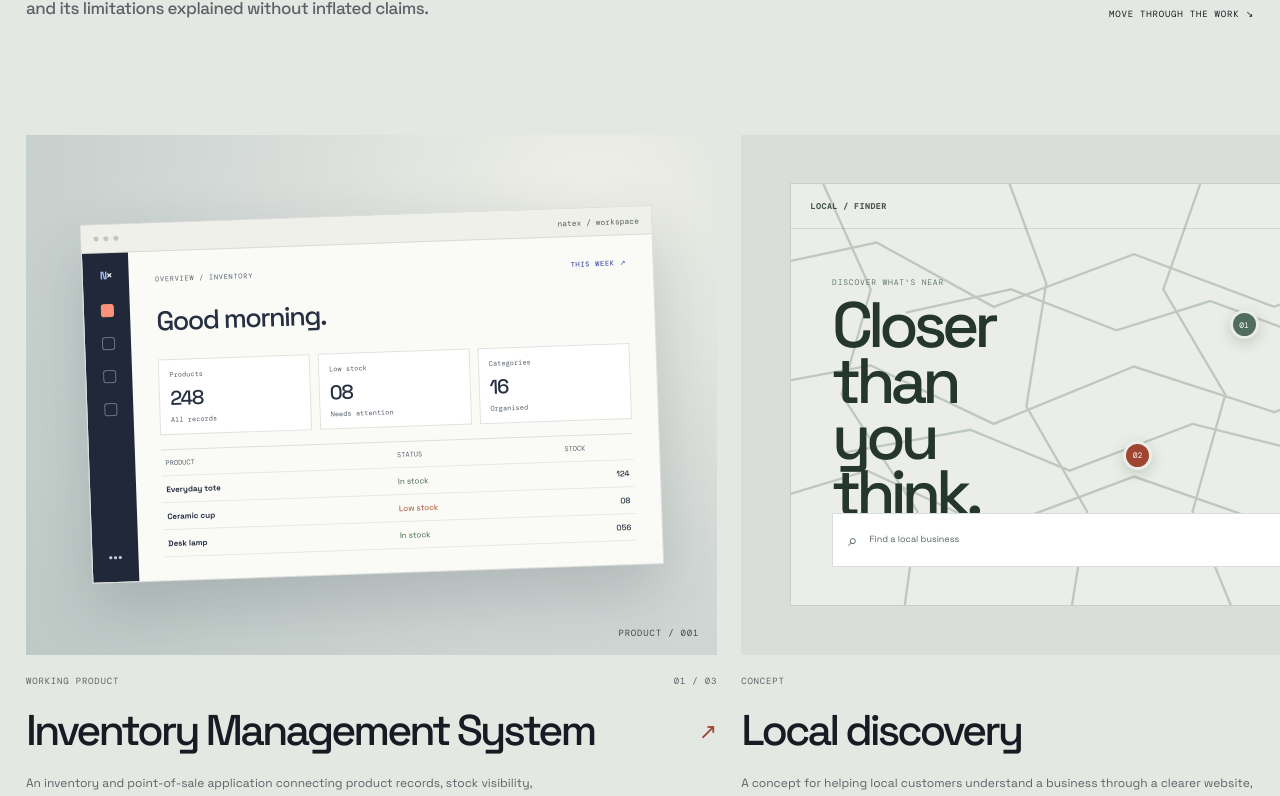
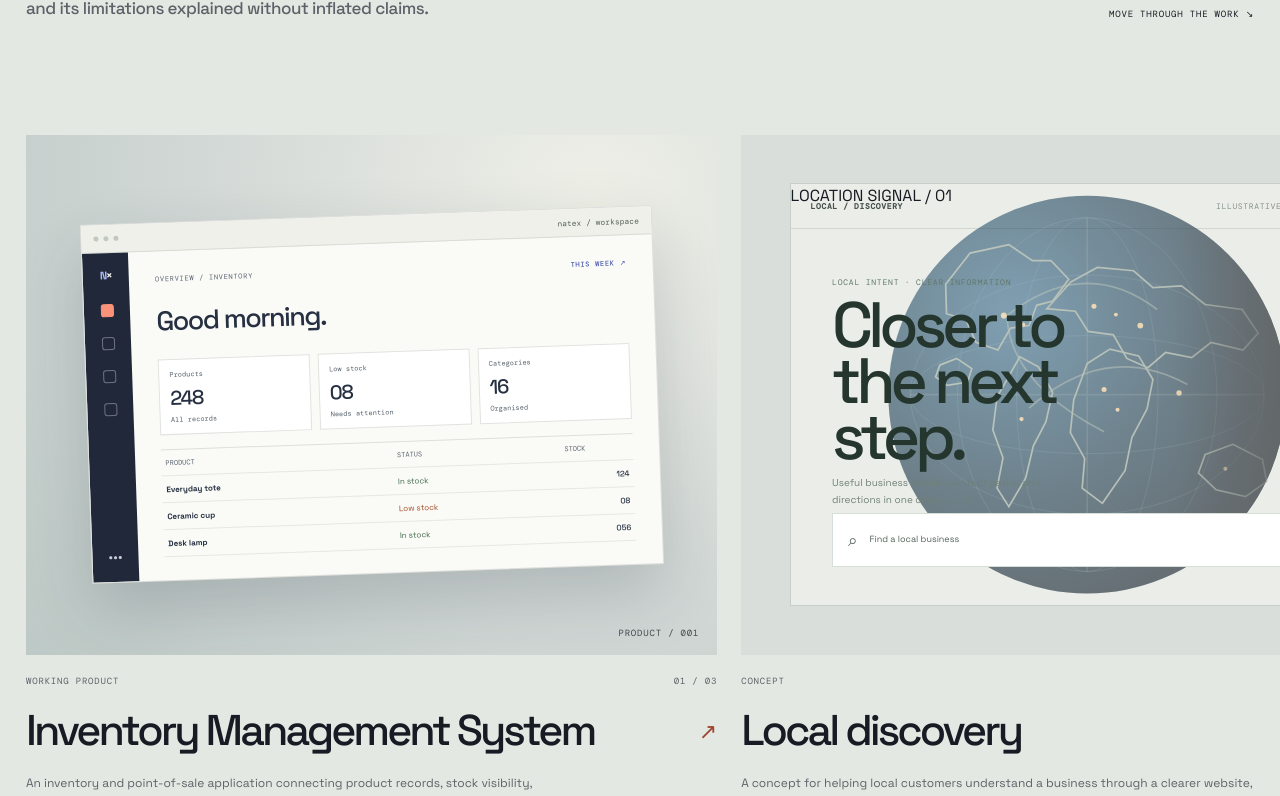
Before and after one commit to NatexWorks/SETDEMO, a Next.js app: page /work in a window 1280 px wide. Shown: the part 623-1419 px from the top of the page. Built offline with nearby package versions, Linux system fonts and the light colour scheme; no server answers.

Commit message:
Replace local discovery artwork with an illustrative rotating Earth

```diff
--- a/components/project-art.tsx
+++ b/components/project-art.tsx
@@ -31,14 +31,63 @@ export default function ProjectArt({
     return (
       <div className={"project-art project-art--discovery" + (compact ? " is-compact" : "")} aria-hidden="true">
         <div className="discovery-panel">
-          <div className="discovery-panel__top"><b>LOCAL / FINDER</b><span>SEARCH PREVIEW</span></div>
-          <div className="discovery-panel__copy"><small>DISCOVER WHAT&apos;S NEAR</small><strong>Closer than<br />you think.</strong><span>Clear details. Useful directions. A simple next step.</span></div>
-          <svg viewBox="0 0 600 360" preserveAspectRatio="xMidYMid slice">
-            <path d="M-20 80 120 50 220 105 340 60 460 105 630 35M-20 180 115 155 220 205 340 156 460 195 630 130M-20 285 112 245 220 295 340 250 460 292 630 220" />
-            <path d="M70 -10 115 90 90 180 155 280 140 390M230 -10 265 85 248 190 300 280 282 390M400 -10 365 90 418 180 390 280 435 390M550 -10 500 80 540 180 495 280 550 390" />
-            <path d="M145 110 235 90 325 125 405 100 500 135M90 230 200 210 285 245 390 205 510 235" />
-          </svg>
-          <div className="map-pin map-pin--one">01</div><div className="map-pin map-pin--two">02</div><div className="map-pin map-pin--three">03</div>
+          <div className="discovery-panel__top"><b>LOCAL / DISCOVERY</b><span>ILLUSTRATIVE LOCATION MODEL</span></div>
+          <div className="discovery-panel__copy">
+            <small>LOCAL INTENT · CLEAR INFORMATION</small>
+            <strong>Closer to<br />the next step.</strong>
+            <span>Useful business details, contact paths, and directions in one clear journey.</span>
+          </div>
+          <div className="discovery-earth" role="presentation">
+            <div className="discovery-earth__orbit discovery-earth__orbit--one" />
+            <div className="discovery-earth__orbit discovery-earth__orbit--two" />
+            <div className="discovery-earth__globe">
+              <svg viewBox="0 0 500 500" focusable="false">
+                <defs>
+                  <radialGradient id="discovery-earth-light" cx="32%" cy="30%" r="75%">
+                    <stop offset="0" stopColor="#356d93" />
+                    <stop offset=".58" stopColor="#17384f" />
+                    <stop offset="1" stopColor="#071522" />
+                  </radialGradient>
+                  <linearGradient id="discovery-earth-shade" x1="0" y1="0" x2="1" y2="0">
+                    <stop offset="0" stopColor="#07111d" stopOpacity=".02" />
+                    <stop offset=".72" stopColor="#030812" stopOpacity=".1" />
+                    <stop offset="1" stopColor="#02050b" stopOpacity=".9" />
+                  </linearGradient>
+                </defs>
+                <circle cx="250" cy="250" r="236" fill="url(#discovery-earth-light)" />
+                <g className="discovery-earth__grid" fill="none" stroke="#8eb5ca" strokeOpacity=".22" strokeWidth="1">
+                  <ellipse cx="250" cy="250" rx="210" ry="70" />
+                  <ellipse cx="250" cy="250" rx="210" ry="142" />
+                  <ellipse cx="250" cy="250" rx="84" ry="210" />
+                  <ellipse cx="250" cy="250" rx="154" ry="210" />
+                  <path d="M40 250h420M250 40v420" />
+                </g>
+                <g className="discovery-earth__continents">
+                  <path d="M82 119 111 82 157 72 185 91 207 91 228 113 209 139 190 144 181 168 159 171 144 197 118 188 106 161 83 154Z" />
+                  <path d="m170 205 22 12 17 30-8 35-15 29-9 38-20 34-14-22 7-36-12-33 5-39Z" />
+                  <path d="m231 116 31-17 43 4 23 20 34-2 28 22 44 6 19 28-18 20-38-9-23 18-31-6-21 18-25-11-16-28-30-4-15-24-34-3Z" />
+                  <path d="m250 213 27-17 34 8 17 28-7 35-18 34-8 39-27 39-24-18 3-35-17-31 4-39Z" />
+                  <path d="m390 321 33-12 35 18 5 26-25 18-35-8-21-20Z" />
+                  <path d="m75 215 20-8 18 12-5 16-24 4-14-10Z" />
+                </g>
+                <g className="discovery-earth__routes" fill="none" stroke="#f0b477" strokeOpacity=".58" strokeWidth="1.6">
+                  <path d="M150 160Q245 82 333 149" />
+                  <path d="M181 266Q272 185 369 238" />
+                  <path d="M155 161Q161 238 270 294" />
+                </g>
+                <g className="discovery-earth__city-lights" fill="#ffd59a">
+                  <circle cx="151" cy="156" r="3.5" /><circle cx="174" cy="167" r="2.5" />
+                  <circle cx="258" cy="145" r="3" /><circle cx="284" cy="155" r="2.3" />
+                  <circle cx="313" cy="168" r="3.4" /><circle cx="270" cy="244" r="3" />
+                  <circle cx="286" cy="268" r="2.4" /><circle cx="359" cy="248" r="3.2" />
+                  <circle cx="172" cy="279" r="2.5" /><circle cx="414" cy="338" r="2.4" />
+                </g>
+                <circle cx="250" cy="250" r="236" fill="url(#discovery-earth-shade)" />
+              </svg>
+              <span className="discovery-earth__atmosphere" />
+            </div>
+            <span className="discovery-earth__label">LOCATION SIGNAL / 01</span>
+          </div>
           <div className="discovery-search"><span>⌕</span> Find a local business <b>↗</b></div>
         </div>
         <span className="art-label">CONCEPT / 002</span>
```
